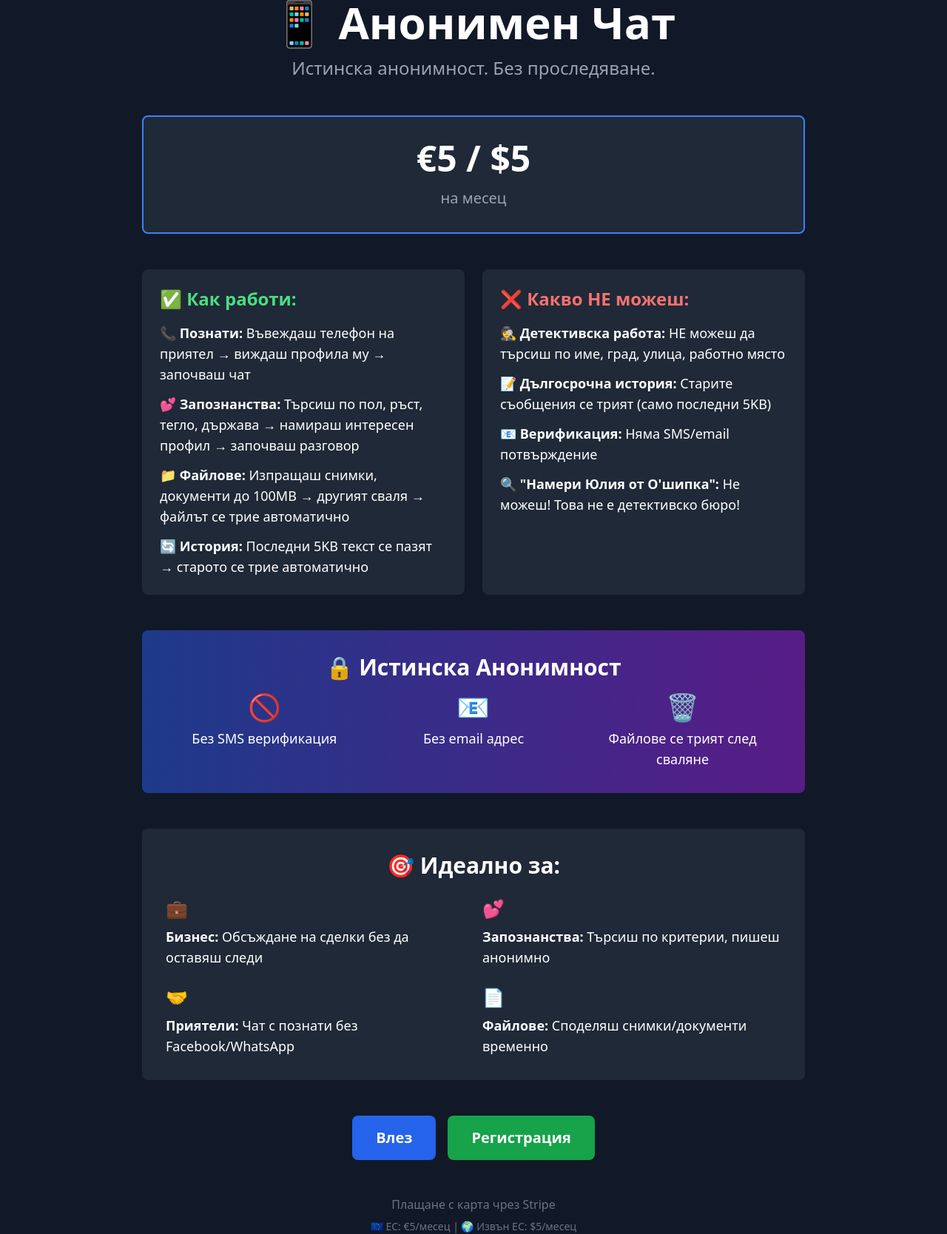
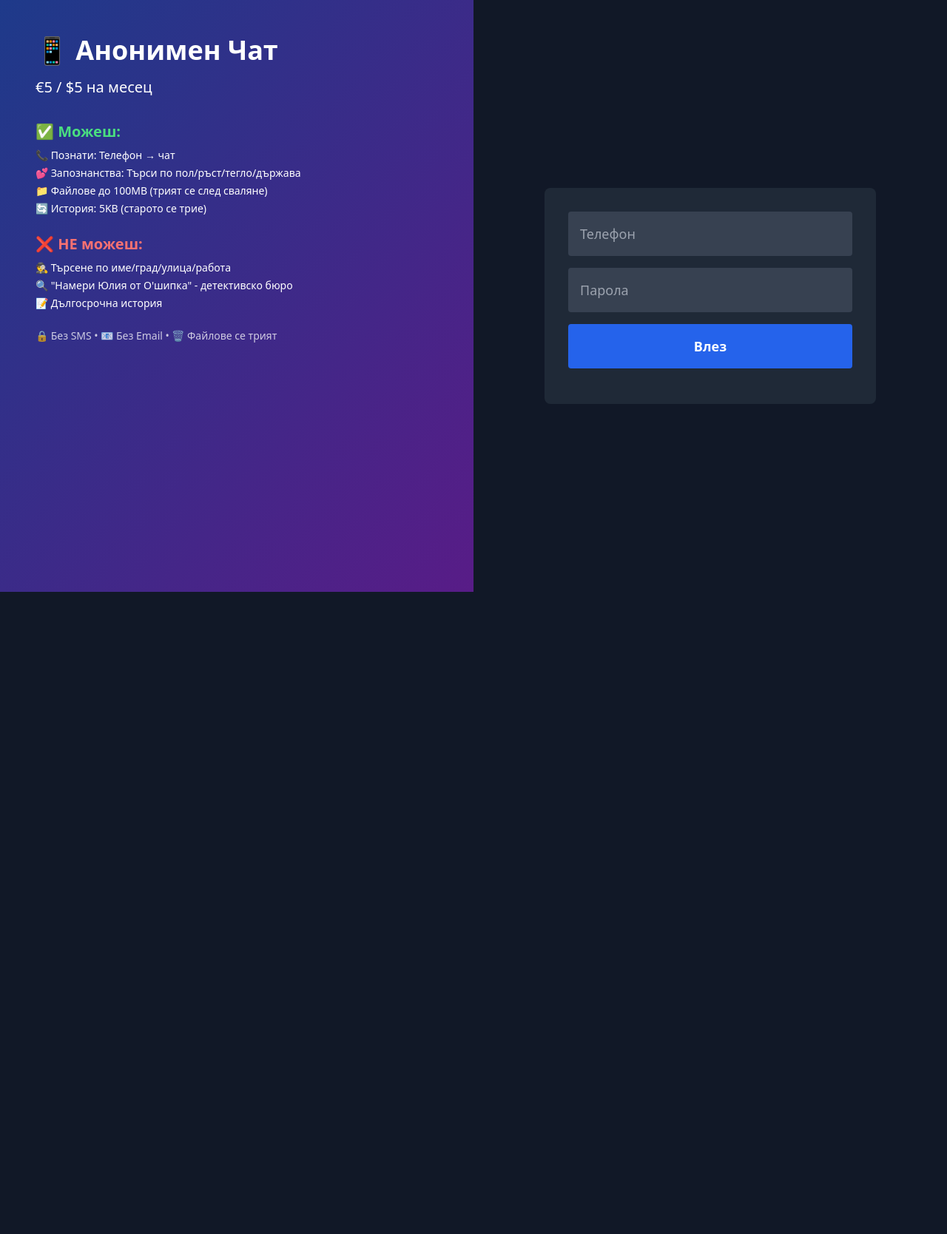
Before and after one commit to AMS-chat/web, a website: page public/index.html in a window 1280 px wide. Shown: the whole page at 74% size. After the commit the page ends 800 px from the top, so only its background shows below. Drawn offline with nearby package versions, Linux system fonts and the light colour scheme.

Commit message:
new AMS web chat - only one entrance one button GO! leads to registration, chat or payment

```diff
--- a/public/index.html
+++ b/public/index.html
@@ -7,159 +7,124 @@
     <script src="https://cdn.tailwindcss.com"></script>
 </head>
 <body class="bg-gray-900 text-white">
-    <!-- Landing Page -->
-    <div id="landing" class="min-h-screen flex flex-col items-center justify-center px-4">
-        <div class="max-w-4xl w-full text-center">
-            <!-- Logo -->
-            <h1 class="text-6xl font-bold mb-4">📱 Анонимен Чат</h1>
-            <p class="text-2xl text-gray-400 mb-12">Истинска анонимност. Без проследяване.</p>
+    <div class="min-h-screen flex">
+        <!-- Left: Marketing -->
+        <div class="hidden lg:block lg:w-1/2 bg-gradient-to-br from-blue-900 to-purple-900 p-12">
+            <h1 class="text-4xl font-bold mb-4">📱 Анонимен Чат</h1>
+            <p class="text-xl mb-8">€5 / $5 на месец</p>
 
-            <!--Цена -->
-            <div class="bg-gray-800 rounded-lg p-8 mb-12 border-2 border-blue-500">
-                <div class="text-5xl font-bold mb-4">€5 / $5</div>
-                <div class="text-xl text-gray-400">на месец</div>
-            </div>
-
-            <!-- Характеристики -->
-            <div class="grid md:grid-cols-2 gap-6 mb-12 text-left">
-                <!-- За какво е -->
-                <div class="bg-gray-800 rounded-lg p-6">
-                    <h3 class="text-2xl font-bold mb-4 text-green-400">✅ Как работи:</h3>
-                    <ul class="space-y-3 text-lg">
-                        <li>📞 <strong>Познати:</strong> Въвеждаш телефон на приятел → виждаш профила му → започваш чат</li>
-                        <li>💕 <strong>Запознанства:</strong> Търсиш по пол, ръст, тегло, държава → намираш интересен профил → започваш разговор</li>
-                        <li>📁 <strong>Файлове:</strong> Изпращаш снимки, документи до 100MB → другият сваля → файлът се трие автоматично</li>
-                        <li>🔄 <strong>История:</strong> Последни 5KB текст се пазят → старото се трие автоматично</li>
+            <div class="space-y-6">
+                <div>
+                    <h3 class="text-xl font-bold text-green-400 mb-2">✅ Можеш:</h3>
+                    <ul class="space-y-1 text-sm">
+                        <li>📞 Познати: Телефон → чат</li>
+                        <li>💕 Запознанства: Търси по пол/ръст/тегло/държава</li>
+                        <li>📁 Файлове до 100MB (трият се след сваляне)</li>
+                        <li>🔄 История: 5KB (старото се трие)</li>
                     </ul>
                 </div>
 
-                <!-- Какво НЕ е -->
-                <div class="bg-gray-800 rounded-lg p-6">
-                    <h3 class="text-2xl font-bold mb-4 text-red-400">❌ Какво НЕ можеш:</h3>
-                    <ul class="space-y-3 text-lg">
-                        <li>🕵️ <strong>Детективска работа:</strong> НЕ можеш да търсиш по име, град, улица, работно място</li>
-                        <li>📝 <strong>Дългосрочна история:</strong> Старите съобщения се трият (само последни 5KB)</li>
-                        <li>📧 <strong>Верификация:</strong> Няма SMS/email потвърждение</li>
-                        <li>🔍 <strong>"Намери Юлия от О'шипка":</strong> Не можеш! Това не е детективско бюро!</li>
+                <div>
+                    <h3 class="text-xl font-bold text-red-400 mb-2">❌ НЕ можеш:</h3>
+                    <ul class="space-y-1 text-sm">
+                        <li>🕵️ Търсене по име/град/улица/работа</li>
+                        <li>🔍 "Намери Юлия от О'шипка" - детективско бюро</li>
+                        <li>📝 Дългосрочна история</li>
                     </ul>
                 </div>
-            </div>
 
-            <!-- Анонимност -->
-            <div class="bg-gradient-to-r from-blue-900 to-purple-900 rounded-lg p-8 mb-12">
-                <h3 class="text-3xl font-bold mb-4">🔒 Истинска Анонимност</h3>
-                <div class="grid md:grid-cols-3 gap-4 text-lg">
-                    <div>
-                        <div class="text-4xl mb-2">🚫</div>
-                        <div>Без SMS верификация</div>
-                    </div>
-                    <div>
-                        <div class="text-4xl mb-2">📧</div>
-                        <div>Без email адрес</div>
-                    </div>
-                    <div>
-                        <div class="text-4xl mb-2">🗑️</div>
-                        <div>Файлове се трият след сваляне</div>
-                    </div>
+                <div class="text-sm opacity-75">
+                    🔒 Без SMS • 📧 Без Email • 🗑️ Файлове се трият
                 </div>
             </div>
+        </div>
 
-            <!-- Use Cases -->
-            <div class="bg-gray-800 rounded-lg p-8 mb-12">
-                <h3 class="text-3xl font-bold mb-6">🎯 Идеално за:</h3>
-                <div class="grid md:grid-cols-2 gap-6 text-left text-lg">
-                    <div>
-                        <div class="text-2xl mb-2">💼</div>
-                        <strong>Бизнес:</strong> Обсъждане на сделки без да оставяш следи
-                    </div>
-                    <div>
-                        <div class="text-2xl mb-2">💕</div>
-                        <strong>Запознанства:</strong> Търсиш по критерии, пишеш анонимно
-                    </div>
-                    <div>
-                        <div class="text-2xl mb-2">🤝</div>
-                        <strong>Приятели:</strong> Чат с познати без Facebook/WhatsApp
-                    </div>
-                    <div>
-                        <div class="text-2xl mb-2">📄</div>
-                        <strong>Файлове:</strong> Споделяш снимки/документи временно
-                    </div>
+        <!-- Right: Login -->
+        <div class="w-full lg:w-1/2 flex items-center justify-center p-8">
+            <div class="max-w-md w-full">
+                <!-- Mobile Marketing -->
+                <div class="lg:hidden mb-8 text-center">
+                    <h1 class="text-3xl font-bold mb-2">📱 Анонимен Чат</h1>
+                    <p class="text-gray-400">€5 / $5 на месец</p>
                 </div>
-            </div>
 
-            <!-- CTA Buttons -->
-            <div class="flex gap-4 justify-center">
-                <button onclick="showLogin()" class="bg-blue-600 hover:bg-blue-700 text-white font-bold py-4 px-8 rounded-lg text-xl">
-                    Влез
-                </button>
-                <button onclick="showRegister()" class="bg-green-600 hover:bg-green-700 text-white font-bold py-4 px-8 rounded-lg text-xl">
-                    Регистрация
-                </button>
-            </div>
+                <!-- Login Form -->
+                <div class="bg-gray-800 rounded-lg p-8">
+                    <form id="loginForm" class="space-y-4">
+                        <input
+                            type="tel"
+                            id="phone"
+                            placeholder="Телефон"
+                            class="w-full p-4 bg-gray-700 rounded text-white text-lg"
+                            required
+                        >
+                        <input
+                            type="password"
+                            id="password"
+                            placeholder="Парола"
+                            class="w-full p-4 bg-gray-700 rounded text-white text-lg"
+                            required
+                        >
+                        <button
+                            type="submit"
+                            class="w-full bg-blue-600 hover:bg-blue-700 py-4 rounded font-bold text-lg"
+                        >
+                            Влез
+                        </button>
+                    </form>
+                    <div id="message" class="mt-4 text-center"></div>
+                </div>
 
-            <!-- Footer -->
-            <div class="mt-12 text-gray-500">
-                <p>Плащане с карта чрез Stripe</p>
-                <p class="text-sm mt-2">🇪🇺 ЕС: €5/месец | 🌍 Извън ЕС: $5/месец</p>
+                <!-- Mobile Marketing Details -->
+                <div class="lg:hidden mt-6 text-sm text-gray-400 text-center">
+                    <p>✅ Познати • Запознанства • Файлове</p>
+                    <p>❌ Без търсене по име/град</p>
+                </div>
             </div>
         </div>
     </div>
 
-    <!-- Login/Register forms (hidden initially) -->
-    <div id="login" class="hidden min-h-screen flex items-center justify-center px-4">
-        <div class="bg-gray-800 rounded-lg p-8 max-w-md w-full">
-            <h2 class="text-3xl font-bold mb-6">Вход</h2>
-            <form id="loginForm" class="space-y-4">
-                <input type="tel" id="loginPhone" placeholder="Телефон (напр. 0888123456)" class="w-full p-3 bg-gray-700 rounded" required>
-                <input type="password" id="loginPassword" placeholder="Парола" class="w-full p-3 bg-gray-700 rounded" required>
-                <button type="submit" class="w-full bg-blue-600 hover:bg-blue-700 py-3 rounded font-bold">Влез</button>
-                <button type="button" onclick="showLanding()" class="w-full bg-gray-600 hover:bg-gray-700 py-3 rounded">Назад</button>
-            </form>
-        </div>
-    </div>
+    <script>
+        document.getElementById('loginForm').addEventListener('submit', async (e) => {
+            e.preventDefault();
+            const phone = document.getElementById('phone').value;
+            const password = document.getElementById('password').value;
+            const messageDiv = document.getElementById('message');
 
-    <div id="register" class="hidden min-h-screen flex items-center justify-center px-4 py-8">
-        <div class="bg-gray-800 rounded-lg p-8 max-w-md w-full">
-            <h2 class="text-3xl font-bold mb-6">Регистрация</h2>
-            <form id="registerForm" class="space-y-4">
-                <input type="tel" id="regPhone" placeholder="Телефон" class="w-full p-3 bg-gray-700 rounded" required>
-                <input type="password" id="regPassword" placeholder="Парола (мин. 6 символа)" class="w-full p-3 bg-gray-700 rounded" required>
-                <input type="text" id="regName" placeholder="Име" class="w-full p-3 bg-gray-700 rounded" required>
-                <select id="regGender" class="w-full p-3 bg-gray-700 rounded" required>
-                    <option value="">Пол</option>
-                    <option value="male">Мъж</option>
-                    <option value="female">Жена</option>
-                </select>
-                <input type="number" id="regHeight" placeholder="Височина (см)" class="w-full p-3 bg-gray-700 rounded">
-                <input type="number" id="regWeight" placeholder="Тегло (кг)" class="w-full p-3 bg-gray-700 rounded">
-                <input type="text" id="regCountry" placeholder="Държава" class="w-full p-3 bg-gray-700 rounded">
-                <input type="text" id="regCity" placeholder="Град" class="w-full p-3 bg-gray-700 rounded">
-                <button type="submit" class="w-full bg-green-600 hover:bg-green-700 py-3 rounded font-bold">Регистрация → Плащане</button>
-                <button type="button" onclick="showLanding()" class="w-full bg-gray-600 hover:bg-gray-700 py-3 rounded">Назад</button>
-            </form>
-        </div>
-    </div>
+            messageDiv.innerHTML = '<p class="text-gray-400">Зареждане...</p>';
 
-    <script>
-        function showLanding() {
-            document.getElementById('landing').classList.remove('hidden');
-            document.getElementById('login').classList.add('hidden');
-            document.getElementById('register').classList.add('hidden');
-        }
+            try {
+                const response = await fetch('/api/auth/login', {
+                    method: 'POST',
+                    headers: { 'Content-Type': 'application/json' },
+                    body: JSON.stringify({ phone, password })
+                });
 
-        function showLogin() {
-            document.getElementById('landing').classList.add('hidden');
-            document.getElementById('login').classList.remove('hidden');
-            document.getElementById('register').classList.add('hidden');
-        }
+                const data = await response.json();
 
-        function showRegister() {
-            document.getElementById('landing').classList.add('hidden');
-            document.getElementById('login').classList.add('hidden');
-            document.getElementById('register').classList.remove('hidden');
-        }
-
-        // Login/Register logic will be added here
+                if (data.needsRegistration) {
+                    // User doesn't exist → Register
+                    window.location.href = `/register.html?phone=${encodeURIComponent(phone)}&password=${encodeURIComponent(password)}`;
+                } else if (data.isBlocked) {
+                    // Blocked → Духа супата
+                    messageDiv.innerHTML = '<p class="text-red-400">Акаунтът е блокиран</p>';
+                } else if (data.needsPayment) {
+                    // Not paid → Payment page
+                    localStorage.setItem('userId', data.userId);
+                    window.location.href = `/payment.html`;
+                } else if (data.success) {
+                    // Success → Chat
+                    localStorage.setItem('token', data.token);
+                    localStorage.setItem('userId', data.userId);
+                    window.location.href = '/chat.html';
+                } else {
+                    messageDiv.innerHTML = `<p class="text-red-400">${data.error || 'Грешка'}</p>`;
+                }
+            } catch (err) {
+                console.error(err);
+                messageDiv.innerHTML = '<p class="text-red-400">Грешка при свързване</p>';
+            }
+        });
     </script>
 </body>
 </html>
```
